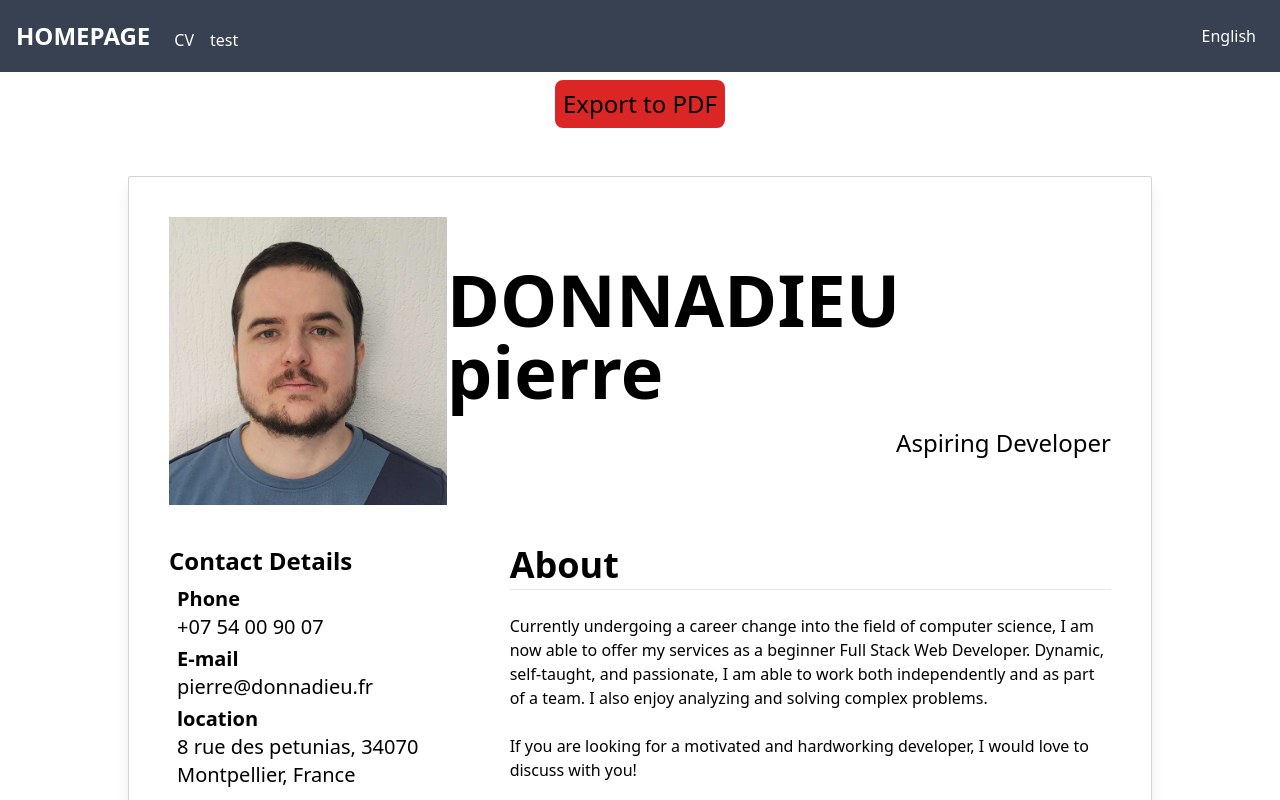
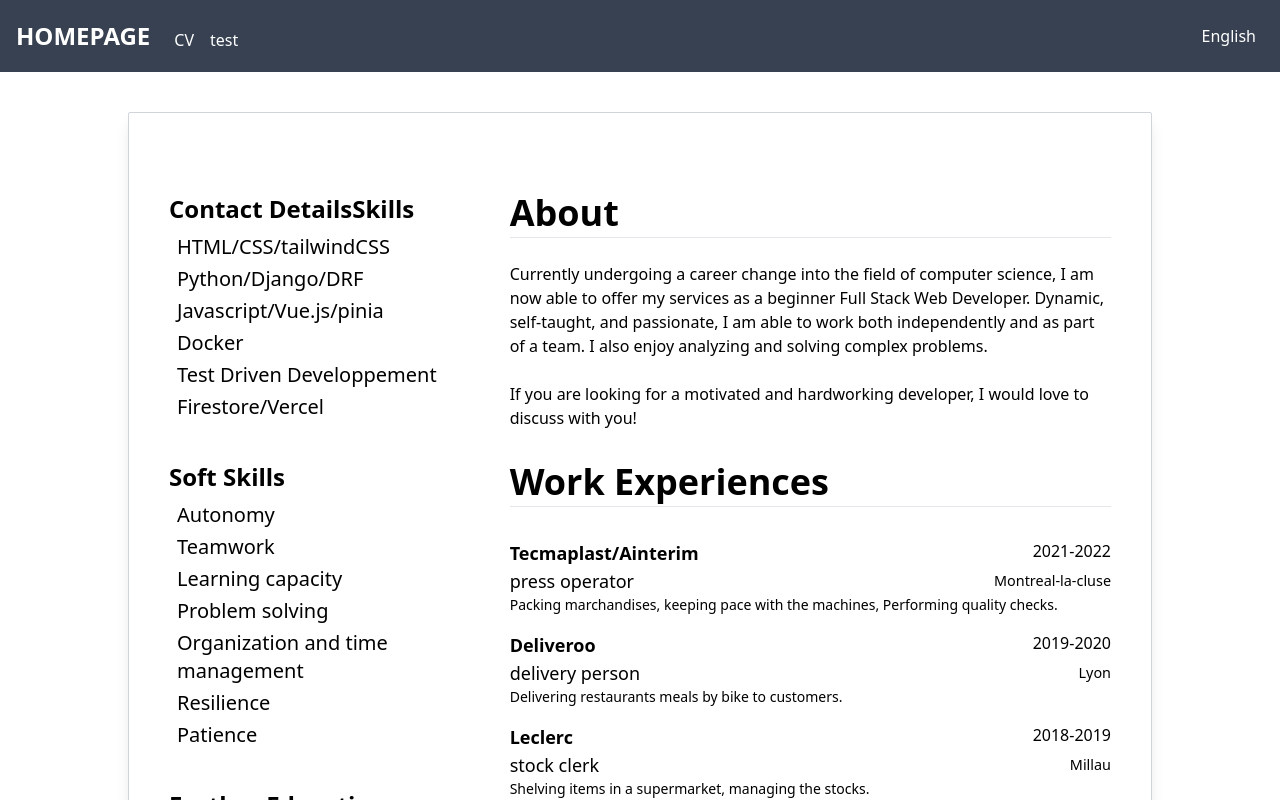
Before and after one commit to DonPierreDon/MyPortfolio, a Vue app: page /CV in a window 1280 px wide. Shown: the top 800 px of the page. Built offline with nearby package versions, Linux system fonts and the light colour scheme.

Commit message:
most content page working

```diff
--- a/src/views/CvPage.vue
+++ b/src/views/CvPage.vue
@@ -1,14 +1,14 @@
 <template>
   <div>
     <div>
-      <div class="flex justify-center">
+      <!--       <div class="flex justify-center">
         <button
           class="bg-red-600 hover:bg-red-500 hover:translate-y-1 rounded-lg text-2xl m-2 p-2"
           @click="exportToPDF"
         >
           {{ $t("CV.export") }}
         </button>
-      </div>
+      </div> -->
       <div class="flex justify-center content-center" id="convert">
         <!-- outer container -->
         <div
@@ -19,39 +19,12 @@
             <!-- social icons-->
 
             <!-- tech blog -->
-            <div class="flex justify-between items-center">
-              <div>
-                <img
-                  alt="profilePicture"
-                  class="block object-cover object-center w-full h-72"
-                  src="/assets/img/profil.png"
-                />
-              </div>
-              <div class="grid justify-items-end">
-                <h1 class="text-7xl font-extrabold">{{ $t("CV.name") }}</h1>
-                <p class="text-2xl mt-5">{{ $t("CV.asp") }}</p>
-              </div>
-            </div>
           </div>
           <!-- detailed info -->
           <div class="flex gap-x-10 mt-10">
             <div class="w-2/6">
               <!-- contact details -->
               <strong class="text-2xl font-bold">{{ $t("CV.left.t1") }}</strong>
-              <ul class="mt-2 mb-10 text-xl">
-                <li class="px-2 mt-1">
-                  <strong class="mr-1">{{ $t("CV.left.tphone") }} </strong>
-                  <a href="#" class="block">{{ $t("CV.left.phone") }}</a>
-                </li>
-                <li class="px-2 mt-1">
-                  <strong class="mr-1">{{ $t("CV.left.temail") }} </strong>
-                  <a href="#" class="block">{{ $t("CV.left.email") }}</a>
-                </li>
-                <li class="px-2 mt-1">
-                  <strong class="mr-1">{{ $t("CV.left.tlocation") }}</strong
-                  ><span class="block">{{ $t("CV.left.location") }}</span>
-                </li>
-              </ul>
 
               <!-- github stats -->
               <!-- skills -->
```
